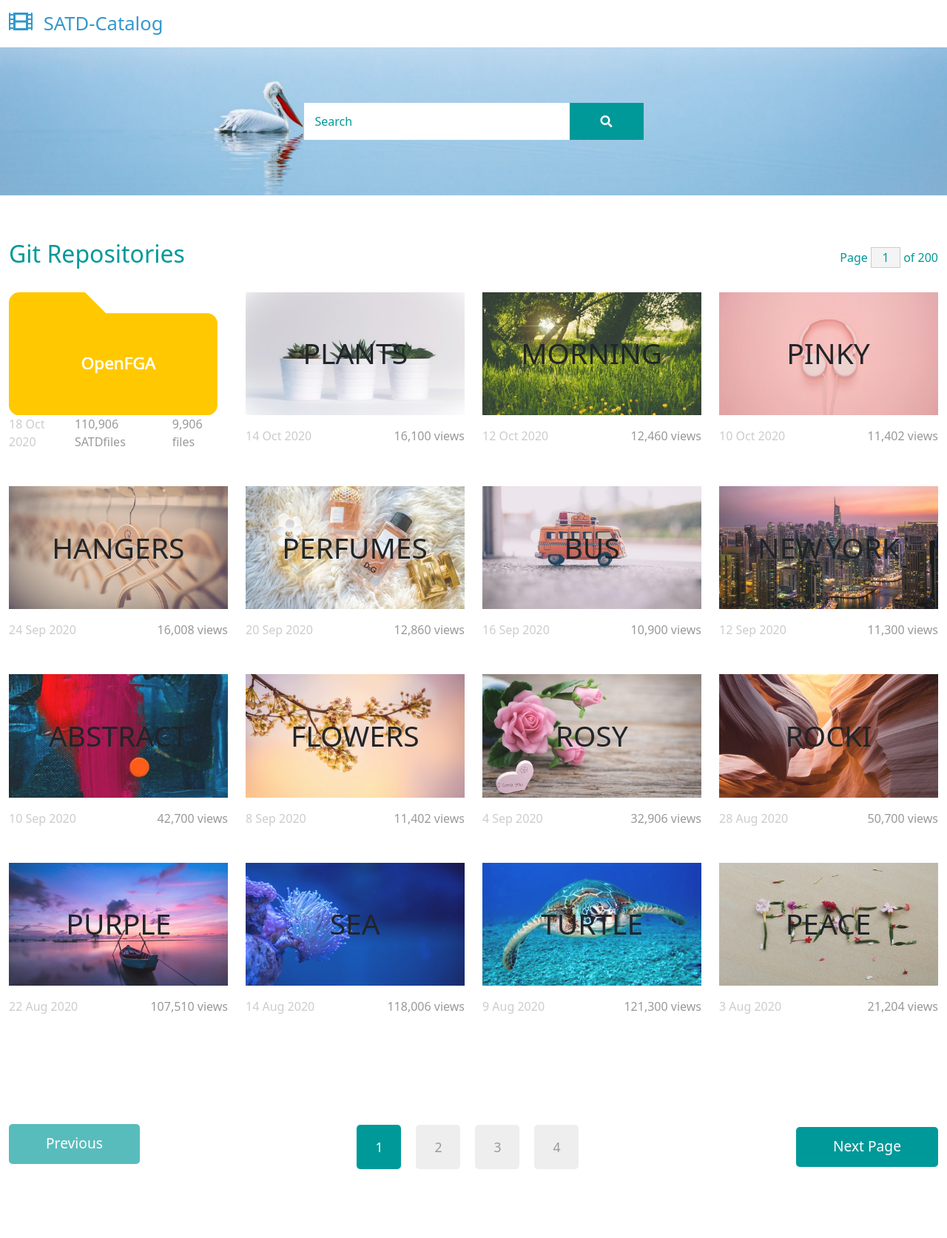
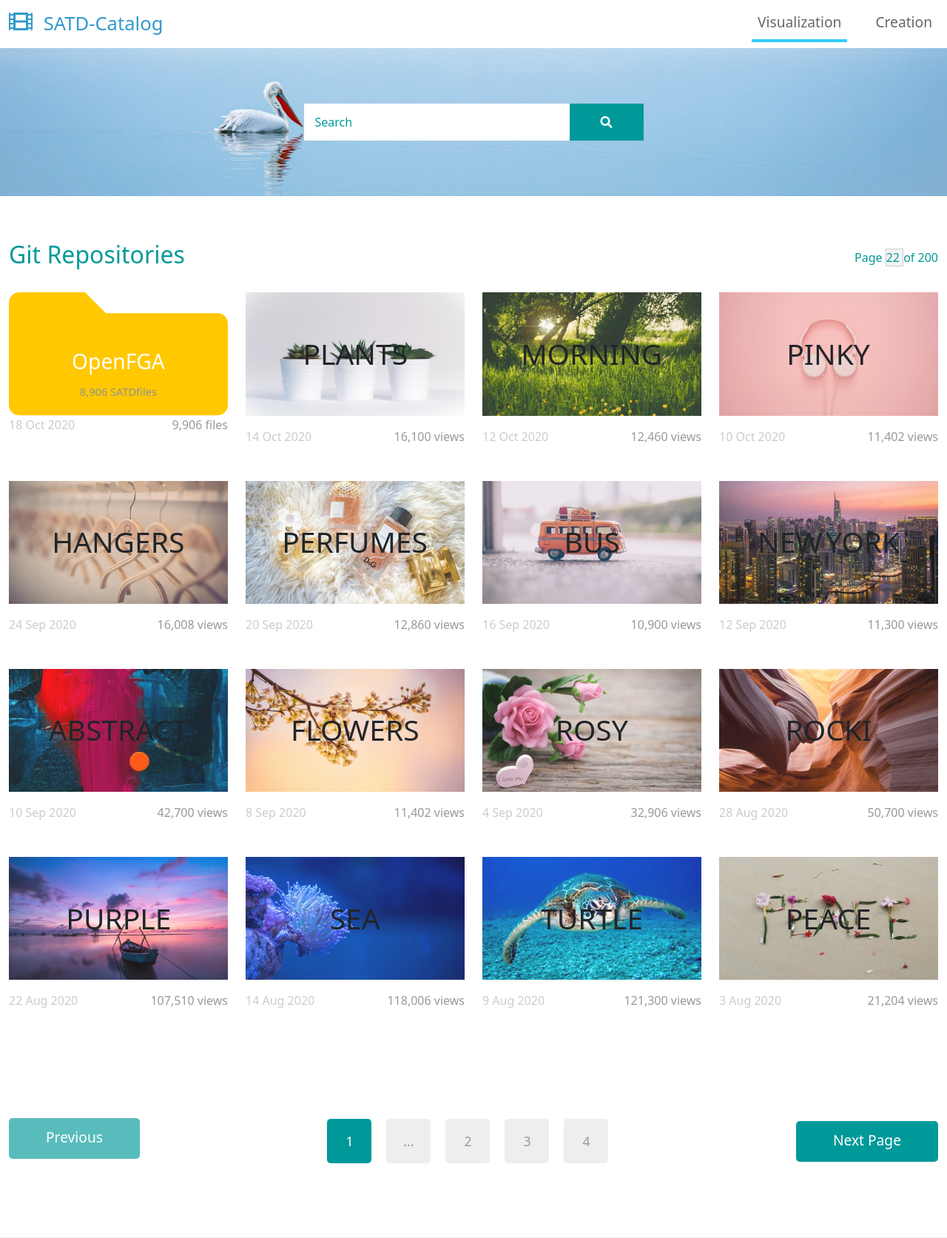
Before and after one commit to Omni-star/SATD-project, a Flask app: page / in a window 1280 px wide. Shown: the top 1673 px of the page at 74% size. Run offline with Flask 3, Linux system fonts and the light colour scheme; data that the repository does not hold is empty; some libraries are stand-ins or nearby versions.

Commit message:
added home page

```diff
--- a/resources/webapp/static/css/satd-style.css
+++ b/resources/webapp/static/css/satd-style.css
@@ -9,11 +9,12 @@
   opacity: 0.4;
 }
 
-.satd-folder text{
+.satd-svg-title{
   fill: rgb(255, 255, 255);
-  stroke: rgb(255, 255, 255);
-  font-size: 2em;
-  stroke-width: 1;
-  stroke-linecap: round;
-  stroke-linejoin: round;
+  font-size: 2.5em;
 }
+
+.satd-svg-description{
+  fill: rgb(145, 145, 145);
+  font-size: 1.3em;
+}
--- a/resources/webapp/static/js/repository-view.js
+++ b/resources/webapp/static/js/repository-view.js
@@ -1,39 +1,195 @@
+import * as communicationService from './server-communication.js';
 
-class RepositoryView {
-	constructor() {
-		this.repositoryList = [];
-	}
+const REP_URL = communicationService.getServerUrl() + "/satd/repository";
 
-	async getRepositoryList(successCallback, errorCallback) {
-		let repositoryGallery = document.getElementById("repositoryGallery").children[0]
+export async function setOnPageSelected(){
+	let searchForm = document.getElementById("search-form");
 
-		successCallback = function (response) {
-			let repositoryElement = repositoryGallery.children[0].cloneNode(true);
-			let repositoryName = "Repository Name"
-			let repositories = JSON.parse(response);
-			repositoryGallery.innerHTML = "";
-			for (let i = 0; i < repositories.length; i++) {
-				let repository = repositories[i];
+	searchForm.reset();
 
-				repositoryElement.closest("text").innerHTML = repositoryName;
-				repositoryElement.closest("a").href = "repository/" + repository;
-				repositoryElement.closest(div).children[0] = new Date("DD MM YYYY");
-				repositoryElement.closest(div).children[1] = repository.filesWithSATD + " SATDfiles";
-				repositoryElement.closest(div).children[2] = repository.totalFiles + " files";
-
-				this.repositoryList.push(repository);
-				repositoryGallery.appendChild(repositoryElement);
-			}
-		}
-
-		HTTPGet(getServerUrl() + "/repository", "Repository List", successCallback, errorCallback);
+	searchForm.onsubmit = function(event){
+		event.preventDefault();
+		let filter = searchForm.elements[0].value;
+		getRepositoryList(0, 2, filter);
 	}
 }
 
-class Repository {
-	constructor(name, totalFiles, filesWithSATD) {
-		this.name = name;
-		this.totalFiles = totalFiles;
-		this.filesWithSATD = filesWithSATD;
+export async function getRepositoryList(index = 0, size = 2, filter = "", sort = "ASC") {
+	let folderTemplate = new DOMParser().parseFromString(
+		`<div class="col-xl-3 col-lg-4 col-md-6 col-sm-6 col-12 mb-5">
+			<svg xmlns="http://www.w3.org/2000/svg" viewBox="0 0 420 236" stroke-width="2" stroke-linecap="round" stroke-linejoin="round" class="satd-folder">
+				<a href="photo-detail.html">
+					<path d="M420 216a20 20 0 0 1-20 20H20a20 20 0 0 1-20-20V20a20 20 0 0 1 20-20h126l40 40H400a20 20 0 0 1 20 20z"></path>
+					<text x="210" y="148" text-anchor="middle" class="satd-svg-title text-wrap">OpenFGA</text>
+					<text x="210" y="198" text-anchor="middle" class="satd-svg-description text-wrap">8,906 SATDfiles</text>
+				</a>
+			</svg>
+			<div class="d-flex justify-content-between tm-text-gray">
+				<span class="tm-text-gray-light">18 Oct 2020</span>
+				<span>9,906 files</span>
+			</div>
+		</div>`,
+		"text/html"
+	).body.firstChild;
+	let repositoryGallery = document.getElementById("repositoryGallery")
+
+	let successCallback = function (response) {
+		let pagedRepositories = JSON.parse(response);
+		console.log(pagedRepositories);
+		repositoryGallery.innerHTML = "";
+		for (let i = 0; i < pagedRepositories.content.length; i++) {
+			let repositoryElement = folderTemplate.cloneNode(true);
+			let repository = pagedRepositories.content[i];
+
+			repositoryElement.querySelector(".satd-svg-title").innerHTML = repository.name;
+			repositoryElement.querySelector(".satd-svg-description").innerHTML = repository.filesWithSATD + " SATD files";
+
+			let folderDescription = repositoryElement.querySelector("div");
+			folderDescription.children[0].innerHTML = repository.creationDate;
+			folderDescription.children[1].innerHTML = repository.totalFiles + " files";
+
+			repositoryGallery.appendChild(repositoryElement);
+		}
+		sessionStorage.setItem("pageIndex", pagedRepositories.pageIndex);
+		sessionStorage.setItem("totalPages", pagedRepositories.totalPages);
+
+		managePagination(size, filter);
+	}
+
+	let errorCallback = function (response) {
+		alert("Error while fetching repository list");
+	}
+
+	let repositoryUrl = communicationService.getServerUrl() + "/repository";
+
+	communicationService.httpGet(
+		(
+			REP_URL +
+			"?index=" + index +
+			"&size=" + size +
+			"&filter=" + filter +
+			"&sort=" + sort
+		),
+		"Repository List",
+		successCallback,
+		errorCallback
+	);
+}
+
+async function managePagination(size=8, filter="") {
+
+	let pageIndex = parseInt(sessionStorage.getItem("pageIndex"));
+	let totalPages = sessionStorage.getItem("totalPages");
+	console.log("Total pages: " + totalPages);
+
+	let currentPageText = document.querySelector("#current-page-text");
+	let totalPagesText = document.querySelector("#total-pages-text");
+
+	currentPageText.innerHTML = pageIndex+1;
+	totalPagesText.innerHTML = "of " + totalPages;
+
+	let prevPageButton = document.querySelector("#prev-page");
+
+	if (pageIndex > 0) {
+		prevPageButton.classList.remove("disabled");
+		prevPageButton.onclick = function(){
+			console.log("Page index selected: " + (pageIndex-1));
+			getRepositoryList(pageIndex-1, size, filter);
+		};
+	}else{
+		prevPageButton.classList.add("disabled");
+		prevPageButton.onclick = function(){
+			console.log("Prev page button disabled");
+		};
+	}
+
+	let nextPageButton = document.querySelector("#next-page");
+
+	if (pageIndex < totalPages-1) {
+		nextPageButton.classList.remove("disabled");
+		nextPageButton.onclick = function(){
+			console.log("Page index selected: " + (pageIndex+1));
+			getRepositoryList(pageIndex+1, size, filter);
+		};
+	}else{
+		nextPageButton.classList.add("disabled");
+		nextPageButton.onclick = function(){
+			console.log("Next page button disabled");
+		};
+	}
+
+	let pageNumbersGroup = document.querySelector("#page-numbers");
+
+	let pageNumber = pageNumbersGroup.children[0].cloneNode(true);
+	pageNumber.classList.remove("active");
+
+	pageNumbersGroup.innerHTML = "";
+	if (totalPages > 7) {
+		pageNumbersGroup.appendChild(
+			createPageButton(pageNumber, 1, 0, size, filter)
+		);
+
+		let startPage = 3;
+		let endPage = 5;
+		if (pageIndex > 3) {
+			if (pageIndex > totalPages-5) {
+				startPage = totalPages-4;
+				endPage = totalPages-1;
+			}else{
+				startPage = pageIndex;
+				endPage = pageIndex+2;
+			}
+
+			pageNumbersGroup.appendChild(
+				createPageButton(pageNumber, "...", startPage-2, size, filter)
+			);
+		}else{
+			pageNumbersGroup.appendChild(
+				createPageButton(pageNumber, 2, 1, size, filter)
+			);
+		}
+
+		for (let i = startPage; i <= endPage; i++) {
+			pageNumbersGroup.appendChild(
+				createPageButton(pageNumber, i, i-1, size, filter)
+			);
+		}
+
+		if (pageNumbersGroup.children.length < 6) {
+			pageNumbersGroup.appendChild(
+				createPageButton(pageNumber, "...", endPage, size, filter)
+			);
+		}
+
+		pageNumbersGroup.appendChild(
+			createPageButton(pageNumber, totalPages, totalPages-1, size, filter)
+		);
+
+		if (pageIndex < 3) {
+			pageNumbersGroup.children[pageIndex].classList.add("active");
+		}else if(pageIndex <= totalPages-4){
+			pageNumbersGroup.children[3].classList.add("active");
+		}else{
+			pageNumbersGroup.children[7 - (totalPages-pageIndex)].classList.add("active");
+		}
+	}else{
+		for (let i = 1; i <= totalPages; i++) {
+			pageNumbersGroup.appendChild(
+				createPageButton(pageNumber, i, i-1, size, filter)
+			);
+		}
+
+		pageNumbersGroup.children[pageIndex].classList.add("active");
 	}
 }
+
+function createPageButton(buttonTemplate, innerHtml, index, size=8, filter="") {
+	let button = buttonTemplate.cloneNode(true);
+	button.innerHTML = innerHtml;
+	button.onclick = function(){
+		console.log("Page index selected: " + index);
+		getRepositoryList(index, size, filter);
+	}
+
+	return button;
+}
--- a/resources/webapp/static/js/server-communication.js
+++ b/resources/webapp/static/js/server-communication.js
@@ -1,5 +1,5 @@
 
-function getServerUrl() {
+export function getServerUrl() {
 	let serverUrl = location.protocol +
 		"//" + location.hostname +
 		":" + location.port;
@@ -36,7 +36,7 @@
 }
 
 //================= Methods: HTTP_GET
-function HTTPGet(url, message, successCallback, errorCallback) {
+export function httpGet(url, message, successCallback, errorCallback) {
 
 	let request = new XMLHttpRequest();   // new HttpRequest instance
 
@@ -56,7 +56,7 @@
 				errorCallback(this.responseText);
 			} else if (this.status === 200) {
 				successCallback(this.responseText);
-				alert(message);
+				console.log(message);
 			}
 		}
 	};
--- a/resources/webapp/templates/index.html
+++ b/resources/webapp/templates/index.html
@@ -37,30 +37,30 @@
 				aria-controls="navbarSupportedContent" aria-expanded="false" aria-label="Toggle navigation">
 				<i class="fas fa-bars"></i>
 			</button>
-			<!--
             <div class="collapse navbar-collapse" id="navbarSupportedContent">
             <ul class="navbar-nav ml-auto mb-2 mb-lg-0">
                 <li class="nav-item">
-                    <a class="nav-link nav-link-1 active" aria-current="page" href="index.html">Photos</a>
+                    <a class="nav-link nav-link-1 active" aria-current="page" href="index.html">Visualization</a>
                 </li>
                 <li class="nav-item">
-                    <a class="nav-link nav-link-2" href="videos.html">Videos</a>
+                    <a class="nav-link nav-link-2" href="videos.html">Creation</a>
                 </li>
+				<!--
                 <li class="nav-item">
                     <a class="nav-link nav-link-3" href="about.html">About</a>
                 </li>
                 <li class="nav-item">
                     <a class="nav-link nav-link-4" href="contact.html">Contact</a>
                 </li>
+				-->
             </ul>
             </div>
-            -->
 		</div>
 	</nav>
 
 	<div class="tm-hero d-flex justify-content-center align-items-center" data-parallax="scroll"
 		data-image-src="../static/img/hero.jpg">
-		<form class="d-flex tm-search-form">
+		<form id="search-form" class="d-flex tm-search-form">
 			<input class="form-control tm-search-input" type="search" placeholder="Search" aria-label="Search">
 			<button class="btn btn-outline-success tm-search-btn" type="submit">
 				<i class="fas fa-search"></i>
@@ -75,7 +75,13 @@
 			</h2>
 			<div class="col-6 d-flex justify-content-end align-items-center">
 				<form action="" class="tm-text-primary">
-					Page <input type="text" value="1" size="1" class="tm-input-paging tm-text-primary"> of 200
+					Page
+					<a id="current-page-text" class="tm-input-paging tm-text-primary">
+						22
+					</a>
+					<a id="total-pages-text">
+						of 200
+					</a>
 				</form>
 			</div>
 		</div>
@@ -83,13 +89,13 @@
 			<div class="col-xl-3 col-lg-4 col-md-6 col-sm-6 col-12 mb-5">
 				<svg xmlns="http://www.w3.org/2000/svg" viewBox="0 0 420 236" stroke-width="2" stroke-linecap="round" stroke-linejoin="round" class="satd-folder">
 					<a href="photo-detail.html">
-						<path d="M400 216a20 20 0 0 1-20 20H20a20 20 0 0 1-20-20V20a20 20 0 0 1 20-20h126l40 40H380a20 20 0 0 1 20 20z"></path>
-						<text x="210" y="148" text-anchor="middle" class="text-center text-wrap">OpenFGA</text>
+						<path d="M420 216a20 20 0 0 1-20 20H20a20 20 0 0 1-20-20V20a20 20 0 0 1 20-20h126l40 40H400a20 20 0 0 1 20 20z"></path>
+						<text x="210" y="148" text-anchor="middle" class="satd-svg-title text-wrap">OpenFGA</text>
+						<text x="210" y="198" text-anchor="middle" class="satd-svg-description text-wrap">8,906 SATDfiles</text>
 					</a>
 				</svg>
 				<div class="d-flex justify-content-between tm-text-gray">
 					<span class="tm-text-gray-light">18 Oct 2020</span>
-					<span>110,906 SATDfiles</span>
 					<span>9,906 files</span>
 				</div>
 			</div>
@@ -292,14 +298,15 @@
 		</div> <!-- row -->
 		<div class="row tm-mb-90">
 			<div class="col-12 d-flex justify-content-between align-items-center tm-paging-col">
-				<a href="javascript:void(0);" class="btn btn-primary tm-btn-prev mb-2 disabled">Previous</a>
-				<div class="tm-paging d-flex">
-					<a href="javascript:void(0);" class="active tm-paging-link">1</a>
-					<a href="javascript:void(0);" class="tm-paging-link">2</a>
-					<a href="javascript:void(0);" class="tm-paging-link">3</a>
-					<a href="javascript:void(0);" class="tm-paging-link">4</a>
+				<a href="javascript:void(0)"id="prev-page" class="btn btn-primary tm-btn-prev mb-2 disabled">Previous</a>
+				<div id="page-numbers" class="tm-paging d-flex">
+					<a href="#" class="active tm-paging-link">1</a>
+					<a href="#" class="tm-paging-link">...</a>
+					<a href="#" class="tm-paging-link">2</a>
+					<a href="#" class="tm-paging-link">3</a>
+					<a href="#" class="tm-paging-link">4</a>
 				</div>
-				<a href="javascript:void(0);" class="btn btn-primary tm-btn-next">Next Page</a>
+				<a href="javascript:void(0)" id="next-page" class="btn btn-primary tm-btn-next">Next Page</a>
 			</div>
 		</div>
 	</div> <!-- container-fluid, tm-container-content -->
@@ -344,11 +351,20 @@
 			</div>
 		</div>
 	</footer>
+	<script src="../static/js/plugins.js"></script>
+	<script type="module">
+		import * as repositoryView from './static/js/repository-view.js';
 
-	<script src="../static/js/plugins.js"></script>
-	<script src="../static/js/repository-view.js"></script>
-	<script>
 		$(window).on("load", function () {
+			let loaded = parseInt(sessionStorage.getItem('pageIndex'));
+			console.log('pageIndex: ', loaded);
+			repositoryView.setOnPageSelected();
+			if (!loaded) {
+				sessionStorage.setItem('pageIndex', 0);
+				repositoryView.getRepositoryList(0);
+			}else{
+				repositoryView.getRepositoryList(loaded);
+			}
 			$('body').addClass('loaded');
 		});
 	</script>
--- a/resources/webapp/templates/photo-detail.html
+++ b/resources/webapp/templates/photo-detail.html
@@ -36,17 +36,19 @@
             <div class="collapse navbar-collapse" id="navbarSupportedContent">
             <ul class="navbar-nav ml-auto mb-2 mb-lg-0">
                 <li class="nav-item">
-                    <a class="nav-link nav-link-1 active" aria-current="page" href="index.html">Photos</a>
+                    <a class="nav-link nav-link-1 active" aria-current="page" href="index.html">Visualization</a>
                 </li>
                 <li class="nav-item">
-                    <a class="nav-link nav-link-2" href="videos.html">Videos</a>
+                    <a class="nav-link nav-link-2" href="videos.html">Creation</a>
                 </li>
+                <!--
                 <li class="nav-item">
                     <a class="nav-link nav-link-3" href="about.html">About</a>
                 </li>
                 <li class="nav-item">
                     <a class="nav-link nav-link-4" href="contact.html">Contact</a>
                 </li>
+                -->
             </ul>
             </div>
         </div>
--- a/unisannio/ingsoft/satd/webapp/flask_app.py
+++ b/unisannio/ingsoft/satd/webapp/flask_app.py
@@ -1,4 +1,5 @@
 import os.path
+from math import ceil
 
 from flask import Flask, render_template, request, make_response
 from .repository_service import RepositoryService
@@ -20,7 +21,11 @@
     def home():
       return render_template('index.html')
 
-    @self.app.route('/repository', methods=['GET', 'POST'])
+    @self.app.route('/<page_name>')
+    def navigate(page_name: str = 'index.html'):
+      return render_template(page_name)
+
+    @self.app.route('/satd/repository', methods=['GET', 'POST'])
     def get_repositories():
       if request.method == 'GET':
         page_index = request.args.get('index', type=int, default=0)
@@ -50,6 +55,10 @@
           405
         ))
 
+    @self.app.route('/satd/test')
+    def get_test():
+      return str(ceil(44 / 6))
+
 
     # @self.app.route('/altra_pagina')
     # def altra_pagina():
--- a/unisannio/ingsoft/satd/webapp/repository_service.py
+++ b/unisannio/ingsoft/satd/webapp/repository_service.py
@@ -1,35 +1,53 @@
+import json
 import os.path
+from math import ceil
 
 from unisannio.ingsoft.satd.webapp.data_manager import DataManager
 from datetime import datetime
+
 
 class RepositoryService:
   def __init__(self, data_directory: str = "resources/data"):
     self.json_file_path = os.path.join(data_directory, 'repositories.json')
 
   def get_paged_repositories(self, page_index: int = 0, page_size: int = 0, filter: str = "", order: str = "ASC") -> \
-    list[any]:
+      any:
     repositories_list: list[any] = DataManager.load_data(self.json_file_path)
-
-    if page_size > 0:
-      start_index: int = page_index * page_size
-      end_index: int = start_index + page_size
-      repositories_list = repositories_list[start_index:end_index]
 
     filter = filter.strip()
     if filter:
+      filtered_repository: list[any] = []
       filter = filter.lower()
-      filtered_repository: list[any] = []
 
       for repository in repositories_list:
         if filter in str(repository['name']).lower():
           filtered_repository.append(repository)
+          print("filtrando")
 
-        return filtered_repository
+      repositories_list = filtered_repository
 
-    return repositories_list
+    total_repository: int = len(repositories_list)
+    total_pages: int = ceil(total_repository/page_size)
+    if page_size > 0:
+      start_index: int = page_index * page_size
+      if start_index >= total_repository:
+          return {
+            "pageIndex": page_index,
+            "totalPages": total_pages,
+            "content": []
+          }
 
-  def get_repositories(self, page_index: int = 0, page_size: int = 0, filter: str = "") -> list[any]:
+      end_index: int = start_index + page_size
+
+      repositories_list = repositories_list[start_index:end_index]
+
+    return {
+      "pageIndex": page_index,
+      "totalPages": total_pages,
+      "content": repositories_list
+    }
+
+  def get_repositories(self) -> list[any]:
     repositories_list: list[any] = DataManager.load_data(self.json_file_path)
 
     return repositories_list
```
Also changed, not shown: resources/webapp/templates/videos.html (+5 -3 lines).
